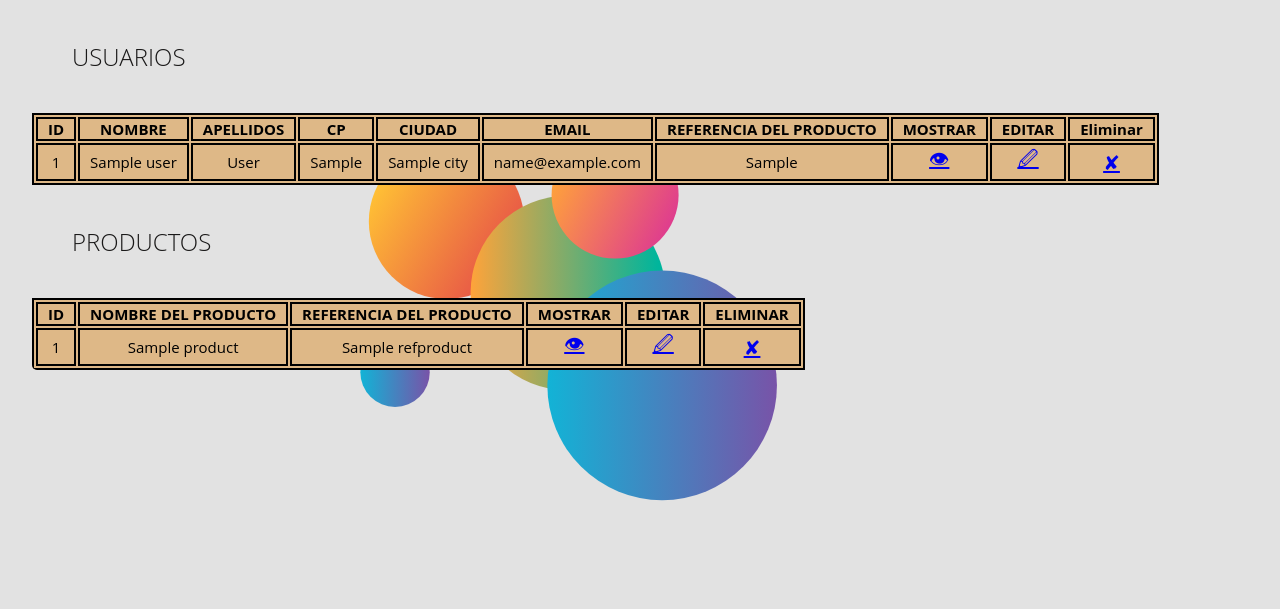
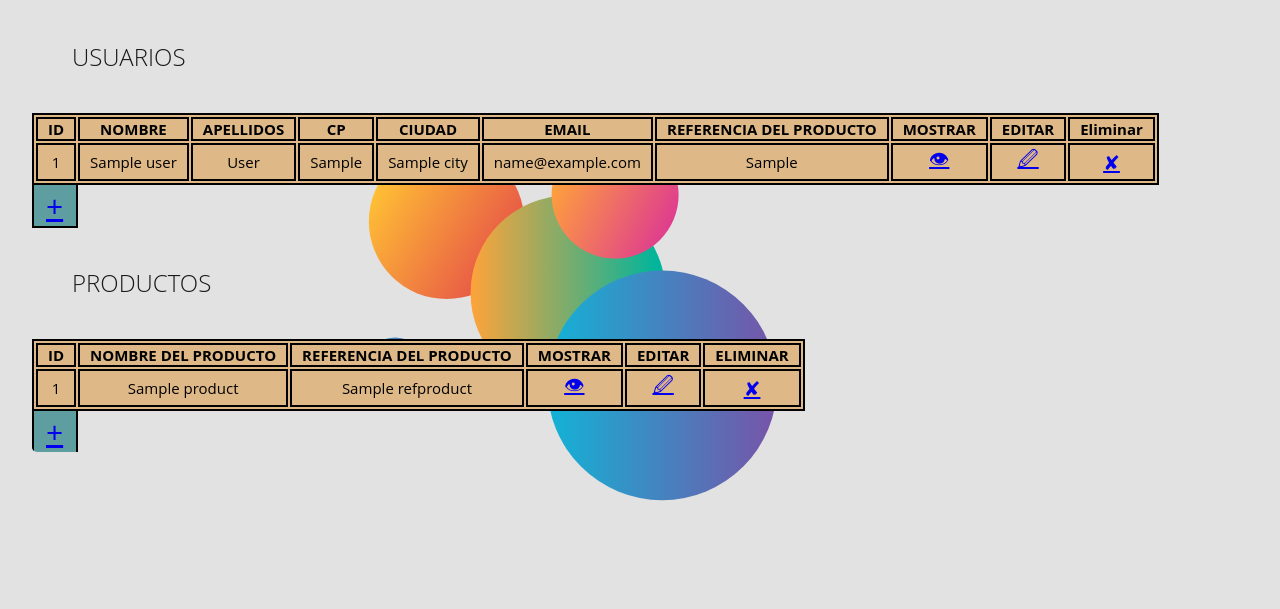
Before and after one commit to acabeza/PROJECT_DEPLOY_SYMFONY, a Symfony app: template templates/index/index.html.twig in a window 1280 px wide. Shown: the top 609 px of the page. Run offline with Twig, Linux system fonts and the light colour scheme; the template is opened without the code that fills it: most values are stand-ins (such as "Sample title", 1, 10 or a date in 2020); some libraries are stand-ins or nearby versions.

Commit message:
new changes in project

```diff
--- a/composer.json
+++ b/composer.json
@@ -15,6 +15,7 @@
         "symfony/monolog-bundle": "^3.4",
         "symfony/orm-pack": "^1.0",
         "symfony/security-csrf": "4.3.*",
+        "symfony/test-pack": "^1.0",
         "symfony/twig-bundle": "4.3.*",
         "symfony/validator": "4.3.*",
         "symfony/yaml": "4.3.*"
--- a/public/css/index.css
+++ b/public/css/index.css
@@ -175,3 +175,12 @@ h3 {
 }
 
 .ico_link { font-size: 20px;}
+
+.add {border: 2px solid black;
+  background-color: cadetblue;
+      text-align: center;
+      padding-left: 12px;
+      padding-right: 13px;
+      width: auto;
+      top:auto;
+      font-size: 30px;}
--- a/templates/index/index.html.twig
+++ b/templates/index/index.html.twig
@@ -32,6 +32,8 @@
                 </tr>
             {% endfor %}
             </table>
+            <span class="add"><a href="{{ path('users_new')}}">+</a></span>
+
             <h2> Productos </h2>
             <table>
                 <thead>
@@ -54,5 +56,6 @@
                     </tr>
                 {% endfor %}
             </table>
+            <span class="add"><a href="{{ path('product_new')}}">+</a></span>
     </div>
 {% endblock %}
```
Also changed, not shown: templates/users/show.html.twig (+13 -25 lines), tests/TestControllerProductTest.php (added, +21 -0 lines), tests/TestUsersTest.php (added, +25 -0 lines), 8 other files.
